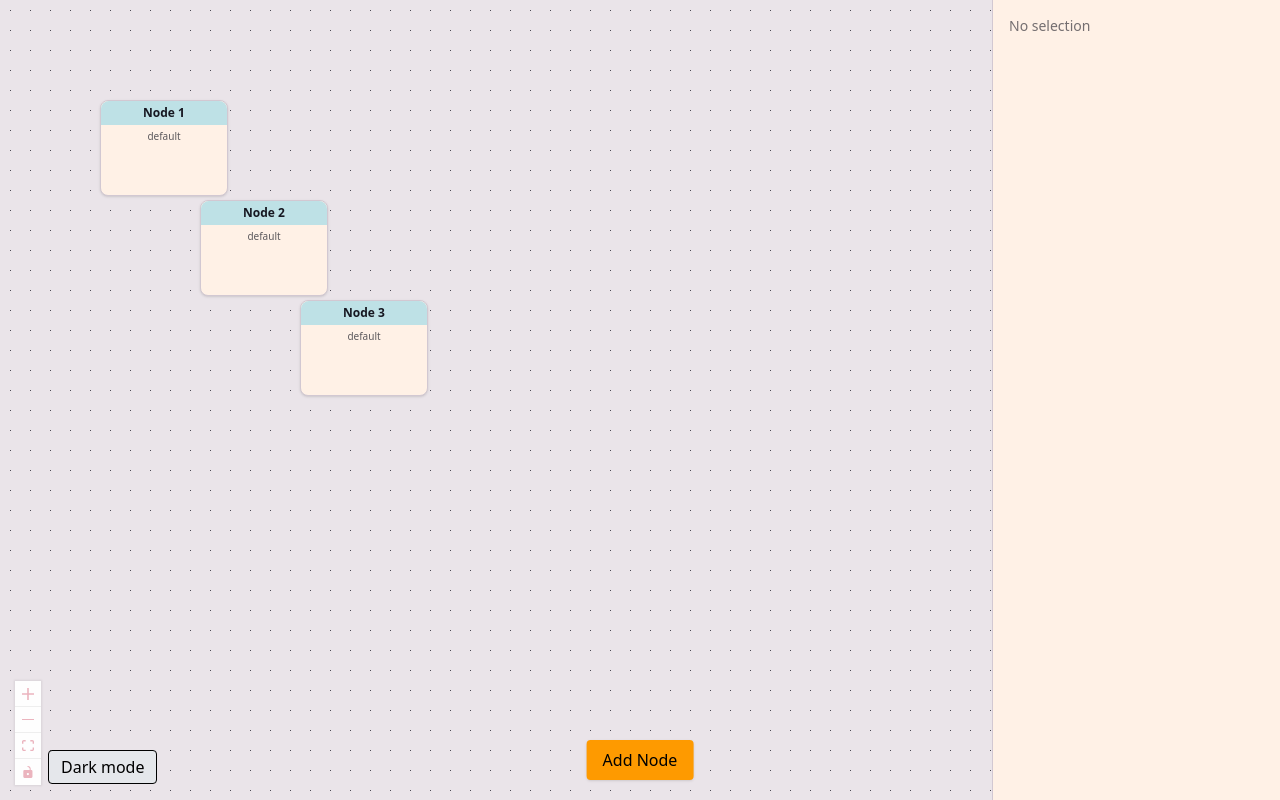
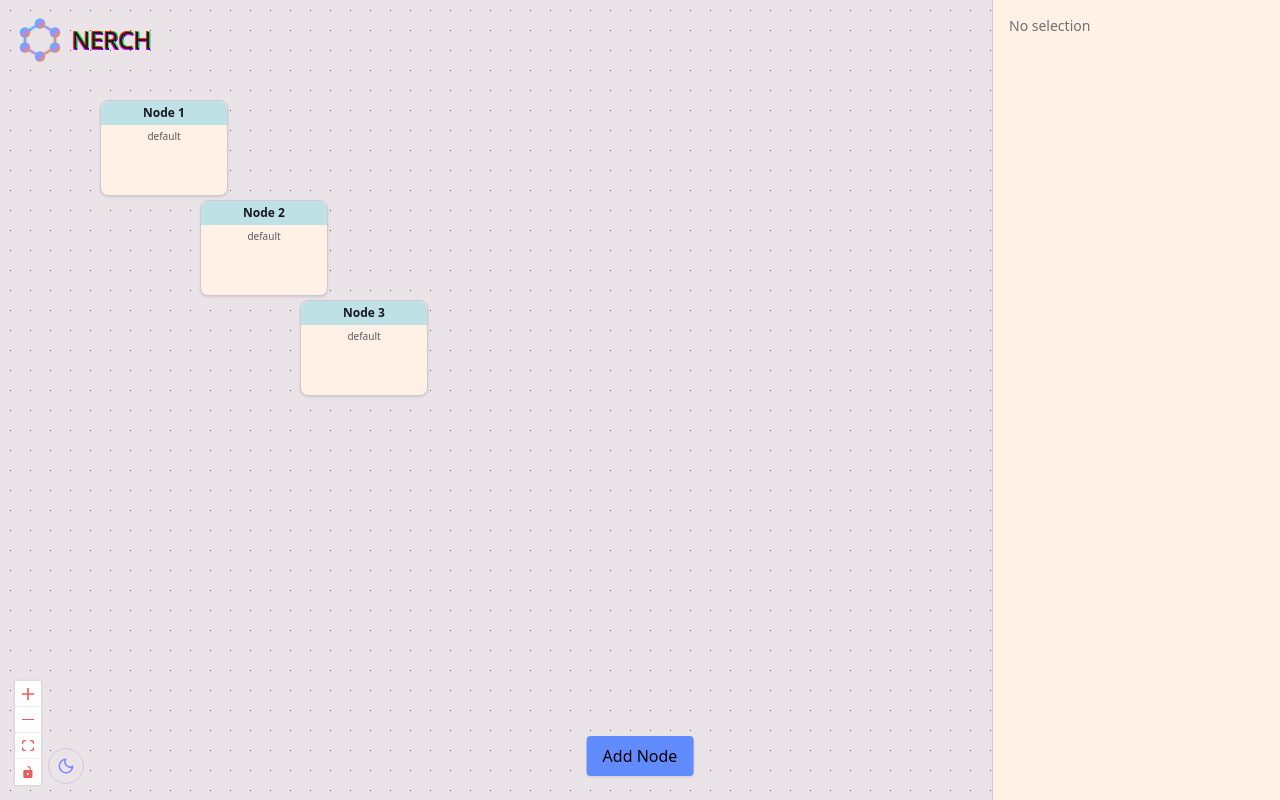
Before and after one commit to Najaf1705/arch, a React (Vite) app in the folder client/: page / in a window 1280 px wide. Built offline with nearby package versions, Linux system fonts and the light colour scheme.

Commit message:
worked on UI mostly

```diff
--- a/client/index.html
+++ b/client/index.html
@@ -1,13 +1,47 @@
 <!doctype html>
 <html lang="en">
   <head>
+    <!-- Basic -->
     <meta charset="UTF-8" />
-    <link rel="icon" type="image/svg+xml" href="/vite.svg" />
     <meta name="viewport" content="width=device-width, initial-scale=1.0" />
-    <title>client</title>
+    <title>Nerch</title>
+
+    <!-- Favicon -->
+    <link rel="icon" type="image/svg+xml" href="/flaticon.svg" />
+
+    <!-- App meta -->
+    <meta name="description" content="Nerch – visual node-based architecture and flow editor." />
+    <meta name="theme-color" content="#0f172a" />
+
+    <!-- Prevent flash of wrong theme -->
+    <script>
+      (function () {
+        const stored = localStorage.getItem('theme')
+        const prefersDark = window.matchMedia('(prefers-color-scheme: dark)').matches
+        const theme = stored ?? (prefersDark ? 'dark' : 'light')
+        document.documentElement.classList.toggle('dark', theme === 'dark')
+      })()
+    </script>
+
+    <!-- Fonts (optional but recommended) -->
+    <link rel="preconnect" href="https://fonts.googleapis.com" />
+    <link rel="preconnect" href="https://fonts.gstatic.com" crossorigin />
+    <link
+      href="https://fonts.googleapis.com/css2?family=Inter:wght@400;500;600;700&display=swap"
+      rel="stylesheet"
+    />
+
+    <style>
+      html {
+        font-family: Inter, system-ui, -apple-system, BlinkMacSystemFont,
+          "Segoe UI", sans-serif;
+      }
+    </style>
   </head>
-  <body>
+
+  <body class="bg-background text-foreground antialiased">
     <div id="root"></div>
+
     <script type="module" src="/src/main.tsx"></script>
   </body>
 </html>
--- a/client/src/components/NodeMenu.tsx
+++ b/client/src/components/NodeMenu.tsx
@@ -14,16 +14,27 @@ export default function NodeMenu({ onCreateNode }: NodeMenuProps) {
       {/* Floating button */}
       <div
         className="
-          fixed bottom-5 left-1/2 -translate-x-1/2
+          fixed bottom-6 left-1/2 -translate-x-1/2
           z-50
+          pointer-events-auto
         "
       >
         <button
-          onClick={() => setOpen(true)}
+          onClick={(e) => {
+            e.stopPropagation()
+            setOpen(true)
+          }}
           className="
             px-4 py-2 rounded
-            bg-amber-500 text-black
-            font-medium shadow cursor-pointer
+            bg-c9 text-black
+            font-medium shadow
+            cursor-pointer
+            select-none
+            focus:outline-none
+            appearance-none
+            hover:bg-c9/80
+            active:scale-95
+            transition
           "
         >
           Add Node
--- a/client/src/flow/Flow.tsx
+++ b/client/src/flow/Flow.tsx
@@ -179,6 +179,16 @@ function Flow() {
                 <NodeMenu onCreateNode={addNode} />
             </div>
 
+            {/* App icon */}
+            <div className="absolute top-4 left-4 z-50 flex flex-row items-center gap-2 cursor-pointer">
+                <img
+                    src="/flaticon.svg"
+                    alt="Nerch"
+                    className="w-12 h-12"
+                />
+                <h1 className='text-2xl shadow-game font-stretch-ultra-expanded'>NERCH</h1>
+            </div>
+
             {/* canvas */}
             <ReactFlow
                 className="absolute inset-0"
@@ -190,8 +200,8 @@ function Flow() {
                 onConnect={onConnect}
                 onSelectionChange={onSelectionChange}
             >
-                <Background color={`rgb(var(--foreground))`}/>
-                <Controls style={{color: "rgb(var(--c10))"}}/>
+                <Background color={`rgb(var(--foreground))`} />
+                <Controls style={{ color: "rgb(var(--c10))" }} />
                 <MiniMap />
             </ReactFlow>
 
--- a/client/src/index.css
+++ b/client/src/index.css
@@ -1,4 +1,31 @@
 @import "tailwindcss";
+
+/* Disable text selection globally */
+* {
+  user-select: none;
+  -webkit-user-select: none;
+  -ms-user-select: none;
+}
+
+/* Re-enable selection where it actually matters */
+input,
+textarea,
+[contenteditable="true"] {
+  user-select: text;
+}
+
+.shadow-game {
+  color: var(--background);
+  text-shadow: -1px -1px 0 hsl(8, 100%, 50%),
+    1px -1px 0 hsl(133, 100%, 50%),
+    -1px 1px 0 hsl(303, 100%, 50%),
+    1px 1px 0 hsl(245, 100%, 50%);
+}
+
+.font-saria {
+  font-family: 'Saria', sans-serif;
+}
+
 
 /* =========================
    DESIGN TOKENS
@@ -8,67 +35,67 @@
   --background: 234 228 233;
   --foreground: 23 24 34;
 
+  /* surfaces */
   --c1: 255 241 230;
   --c2: 253 226 228;
   --c3: 245 215 225;
 
+  /* subtle fills */
   --c4: 226 236 233;
   --c5: 190 225 230;
 
+  /* neutral */
   --c6: 240 239 235;
-  --c7: 223 231 253;
-  --c8: 190 205 245;
-  --c9: 160 185 240;
-  --c10: 235 180 190;
+
+  /* SUCCESS */
+  --c7: 56 178 140;     /* green-teal, boilerplate success */
+
+  /* secondary accent */
+  --c8: 150 185 235;
+
+  /* PRIMARY */
+  --c9: 96 140 255;     /* classic primary blue */
+
+  /* DANGER */
+  --c10: 235 90 90;     /* classic danger red */
 
   --border: 210 200 210;
   --radius: 0.5rem;
 }
 
 .dark {
-  --background: 51 61 41;
-  --foreground: 240 236 226;
-
-  --c1: 65 72 51;
-  --c2: 101 109 74;
-  --c3: 140 148 112;
-
-  --c4: 194 197 170;
-  --c5: 182 173 144;
-
-  --c6: 147 102 57;
-  --c7: 127 79 36;
-  --c8: 88 47 14;
-  --c9: 166 138 100;
-  --c10: 170 90 70;
-
-  --border: 85 95 70;
-}
-
-
-.dark {
-  /* canvas */
-  --background: 18 20 24;        /* true dark */
-  --foreground: 235 236 240;    /* near-white */
+  --background: 18 20 24;
+  --foreground: 235 236 240;
 
   /* surfaces */
-  --c1: 30 33 38;               /* cards */
-  --c2: 40 44 52;               /* hover */
-  --c3: 60 66 78;               /* divider */
+  --c1: 30 33 38;
+  --c2: 40 44 52;
+  --c3: 60 66 78;
 
   /* subtle fills */
   --c4: 52 58 70;
   --c5: 66 72 86;
 
-  /* accents / semantics */
-  --c6: 120 130 150;            /* neutral */
-  --c7: 130 190 170;            /* success */
-  --c8: 150 170 220;            /* accent */
-  --c9: 120 160 255;            /* PRIMARY */
-  --c10: 235 120 120;           /* danger */
+  /* neutral */
+  --c6: 120 130 150;
+
+  /* SUCCESS */
+  --c7: 80 200 160;    /* brighter for dark bg */
+
+  /* accent */
+  --c8: 150 170 220;
+
+  /* PRIMARY */
+  --c9: 120 160 255;
+
+  /* DANGER */
+  --c10: 240 110 110;
 
   --border: 55 60 72;
 }
+
+
+
 
 
 /* =========================
@@ -229,18 +256,21 @@ a:hover {
 }
 
 .btn-secondary {
-  background: rgb(var(--c2));
-  color: rgb(var(--foreground));
+  /* background: rgb(var(--c2)); */
+  border: rgb(var(--c9)) 2px solid;
+  color: rgb(var(--c9));
 }
 
 .btn-secondary:hover {
-  background: rgb(var(--c3));
+  background: rgb(var(--c9));
+  color: rgb(var(--background));
 }
 
 .btn-primary {
   background: rgb(var(--c9));
-  color: rgb(var(--foreground));
+  color: rgb(var(--background));
 }
+
 
 .btn-primary:hover {
   background: rgb(var(--c8));
@@ -252,7 +282,7 @@ a:hover {
 }
 
 .btn-danger:hover {
-  background: rgb(var(--c9));
+  background: rgb(var(--c10)/0.8);
 }
 
 /* =========================
@@ -265,7 +295,7 @@ a:hover {
   height: 16px;
 
   border-radius: 4px;
-  border: 2px solid rgb(var(--c10));
+  border: 2px solid rgb(var(--c9));
   background: rgb(var(--c1));
 
   display: inline-grid;
@@ -286,10 +316,12 @@ a:hover {
 
 .checkbox:checked::after {
   content: "";
-  width: 8px;
-  height: 8px;
-  border-radius: 2px;
-  background: rgb(var(--background));
+  width: 5px;
+  height: 9px;
+  border: solid rgb(var(--background));
+  border-width: 0 2px 2px 0;
+  transform: rotate(45deg);
+  margin-bottom: 2px;
 }
 
 .checkbox:focus-visible {
@@ -306,7 +338,7 @@ a:hover {
   height: 14px;
   border-radius: 999px;
 
-  border: 1px solid rgb(var(--border));
+  border: 2px solid rgb(var(--c10));
   background: rgb(var(--c1));
 
   display: inline-grid;
@@ -319,7 +351,7 @@ a:hover {
   width: 6px;
   height: 6px;
   border-radius: 999px;
-  background: rgb(var(--c9));
+  background: rgb(var(--c10));
 }
 
 .radio:disabled {
@@ -342,3 +374,65 @@ input[type="text"],
 textarea {
   cursor: text;
 }
+
+/* ===== Modal animation ===== */
+
+.modal-overlay {
+  opacity: 0;
+  transition: opacity 160ms ease-out;
+}
+
+.modal-overlay[data-open="true"] {
+  opacity: 1;
+}
+
+.modal-content {
+  opacity: 0;
+  transform: translateY(8px) scale(0.98);
+  transition:
+    opacity 160ms ease-out,
+    transform 160ms ease-out;
+}
+
+.modal-content[data-open="true"] {
+  opacity: 1;
+  transform: translateY(0) scale(1);
+}
+
+/* ===========================
+   Global Scrollbar Styling
+   =========================== */
+
+* {
+  scrollbar-width: thin;              /* Firefox */
+  scrollbar-color: rgba(120,120,120,.5) transparent;
+}
+
+/* WebKit browsers */
+*::-webkit-scrollbar {
+  width: 10px;
+  height: 10px;
+}
+
+*::-webkit-scrollbar-track {
+  background: transparent;
+}
+
+*::-webkit-scrollbar-thumb {
+  background-color: rgba(120, 120, 120, 0.45);
+  border-radius: 999px;
+  border: 2px solid transparent;
+  background-clip: content-box;
+}
+
+*::-webkit-scrollbar-thumb:hover {
+  background-color: rgba(120, 120, 120, 0.7);
+}
+
+*::-webkit-scrollbar-corner {
+  background: transparent;
+}
+
+button:hover svg {
+  filter: drop-shadow(0 0 4px rgba(99,102,241,0.6));
+}
--- a/client/src/theme/ThemeToggle.tsx
+++ b/client/src/theme/ThemeToggle.tsx
@@ -6,15 +6,84 @@ export default function ThemeToggle() {
 
   return (
     <button
-      onClick={() => {
+      onClick={(e) => {
+        e.stopPropagation()
         toggleTheme()
         setDark(isDark())
       }}
-      className="px-3 py-1 rounded border z-10
-                 bg-gray-200 dark:bg-gray-800
-                 text-black dark:text-white cursor-pointer"
+      className="
+        w-9 h-9
+        rounded-full
+        border border-border
+        flex items-center justify-center
+        bg-background/70
+        backdrop-blur-md
+        cursor-pointer
+        select-none
+        focus:outline-none
+        hover:bg-background/90
+        transition
+        active:rotate-180
+
+      "
+      title={dark ? 'Switch to light mode' : 'Switch to dark mode'}
     >
-      {dark ? 'Light mode' : 'Dark mode'}
+      <span
+  className="
+    transition-all duration-300 ease-out
+    rotate-0
+    dark:rotate-12
+  "
+>
+  {dark ? <SunIcon /> : <MoonIcon />}
+</span>
+
     </button>
   )
 }
+
+/* ---------------- Icons ---------------- */
+
+function SunIcon() {
+  return (
+    <svg
+      width="18"
+      height="18"
+      viewBox="0 0 24 24"
+      fill="none"
+      stroke="currentColor"
+      strokeWidth="2"
+      strokeLinecap="round"
+      strokeLinejoin="round"
+      className="text-amber-400"
+    >
+      <circle cx="12" cy="12" r="4" />
+      <line x1="12" y1="1" x2="12" y2="3" />
+      <line x1="12" y1="21" x2="12" y2="23" />
+      <line x1="4.22" y1="4.22" x2="5.64" y2="5.64" />
+      <line x1="18.36" y1="18.36" x2="19.78" y2="19.78" />
+      <line x1="1" y1="12" x2="3" y2="12" />
+      <line x1="21" y1="12" x2="23" y2="12" />
+      <line x1="4.22" y1="19.78" x2="5.64" y2="18.36" />
+      <line x1="18.36" y1="5.64" x2="19.78" y2="4.22" />
+    </svg>
+  )
+}
+
+function MoonIcon() {
+  return (
+    <svg
+      width="18"
+      height="18"
+      viewBox="0 0 24 24"
+      fill="none"
+      stroke="currentColor"
+      strokeWidth="2"
+      strokeLinecap="round"
+      strokeLinejoin="round"
+      className="text-indigo-400"
+    >
+      <path d="M21 12.5A9 9 0 1 1 11.5 3a7 7 0 0 0 9.5 9.5z" />
+    </svg>
+  )
+}
```
Also changed, not shown: client/src/components/EditNodeModal.tsx (+61 -20 lines), client/src/components/NodeSidebar.tsx (+90 -74 lines), client/public/flaticon.svg (added).
